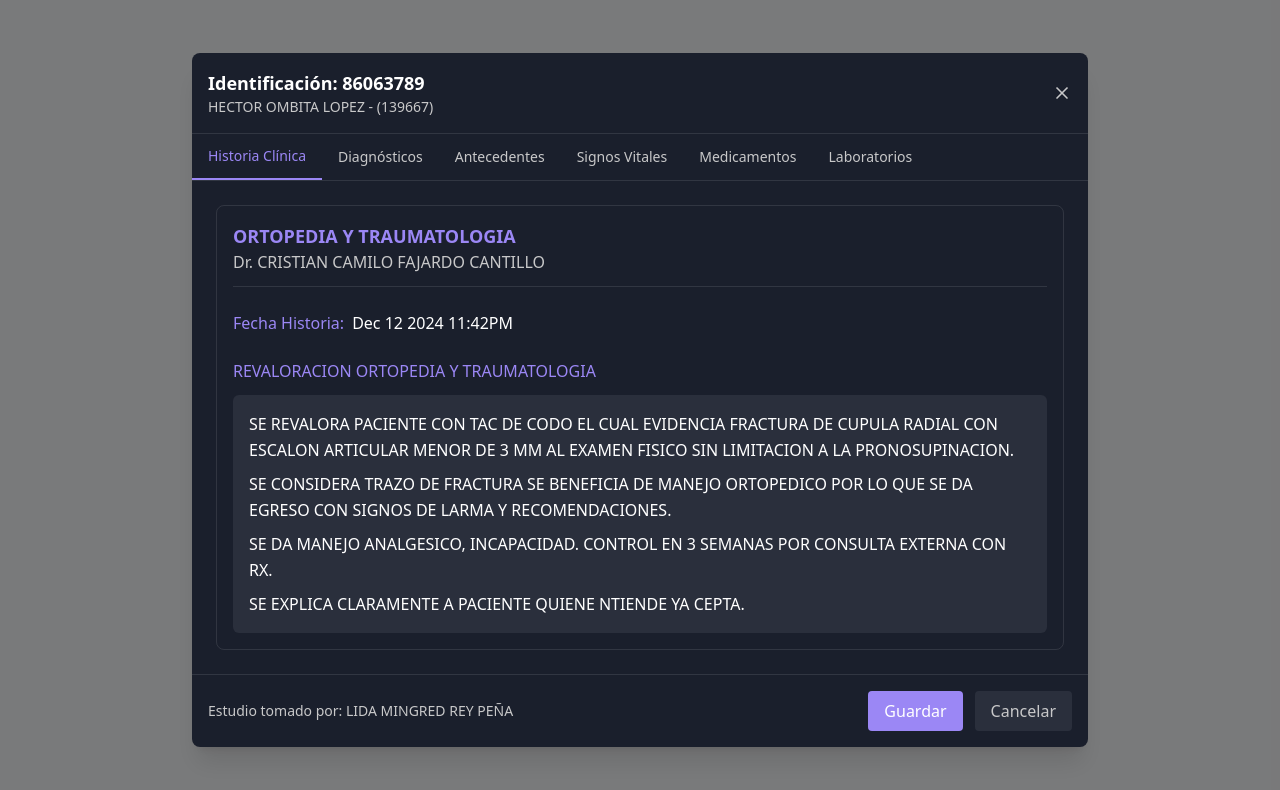
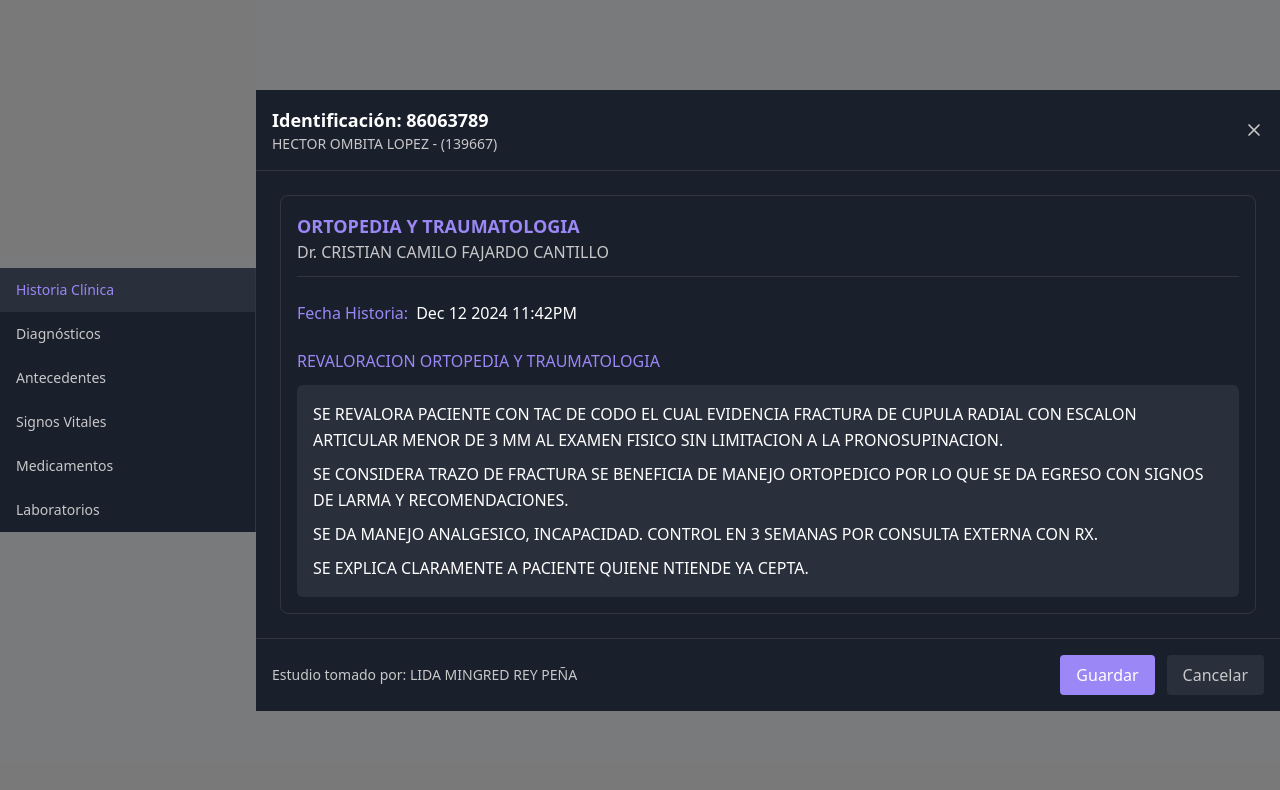
Before and after one commit to JuanLozada97/info-harmony-widget, a React (Vite) app: page / in a window 1280 px wide. Both pictures are taken after a click on the button "Open Medical Record". Shown: the top 790 px of the page. Built offline with nearby package versions, Linux system fonts and the light colour scheme.

Commit message:
Make modal adjustable
Implement functionality to allow the modal to be adjustable in size.
[skip gpt_engineer]

```diff
--- a/src/components/MedicalModal.tsx
+++ b/src/components/MedicalModal.tsx
@@ -3,6 +3,10 @@ import { useState } from "react";
 import VitalsDisplay from "./vitals/VitalsDisplay";
 import MedicationsDisplay from "./medications/MedicationsDisplay";
 import LabsDisplay from "./labs/LabsDisplay";
+import HistoriaClinica from "./medical/HistoriaClinica";
+import Diagnosticos from "./medical/Diagnosticos";
+import Antecedentes from "./medical/Antecedentes";
+import { ResizablePanel, ResizablePanelGroup } from "./ui/resizable";
 
 interface MedicalModalProps {
   patientId: string;
@@ -14,125 +18,43 @@ const MedicalModal = ({ patientId, patientName, onClose }: MedicalModalProps) =>
   const [activeSection, setActiveSection] = useState("historia");
 
   const sections = [
-    { id: "historia", name: "Historia Clínica" },
-    { id: "diagnosticos", name: "Diagnósticos" },
-    { id: "antecedentes", name: "Antecedentes" },
-    { id: "signos", name: "Signos Vitales" },
-    { id: "medicamentos", name: "Medicamentos" },
-    { id: "laboratorios", name: "Laboratorios" },
+    { id: "historia", name: "Historia Clínica", component: HistoriaClinica },
+    { id: "diagnosticos", name: "Diagnósticos", component: Diagnosticos },
+    { id: "antecedentes", name: "Antecedentes", component: Antecedentes },
+    { id: "signos", name: "Signos Vitales", component: VitalsDisplay },
+    { id: "medicamentos", name: "Medicamentos", component: MedicationsDisplay },
+    { id: "laboratorios", name: "Laboratorios", component: LabsDisplay },
   ];
 
-  const renderAntecedentes = () => {
-    return (
-      <div className="space-y-6">
-        <div className="border border-medical-border rounded-lg p-4">
-          {/* Medical History Header */}
-          <div className="mb-4">
-            <h3 className="text-medical-primary font-semibold text-lg">
-              Antecedentes Medicos
-            </h3>
-            <p className="text-medical-muted text-sm">
-              Dic 12 2024 8:27PM S508 - OTROS TRAUMATISMOS SUPERFICIALES DEL ANTEBRAZO
-            </p>
-          </div>
-
-          {/* Medical History Content */}
-          <div className="space-y-4">
-            <div className="bg-medical-hover rounded-lg p-4">
-              <div className="space-y-2">
-                <p className="text-medical-text">
-                  No se reportan antecedentes médicos relevantes para el diagnóstico actual.
-                </p>
-              </div>
-            </div>
-          </div>
-        </div>
-      </div>
-    );
-  };
-
-  const renderDiagnosticos = () => {
-    return (
-      <div className="space-y-6">
-        <div className="border border-medical-border rounded-lg p-4 space-y-4">
-          {/* First Diagnosis */}
-          <div className="bg-medical-hover rounded-lg p-4">
-            <h3 className="text-medical-primary font-semibold text-lg mb-2">
-              S508 - OTROS TRAUMATISMOS SUPERFICIALES DEL ANTEBRAZO
-            </h3>
-            <div className="space-y-2">
-              <div className="flex items-start gap-2">
-                <span className="text-medical-primary font-medium">Observaciones:</span>
-                <p className="text-medical-text flex-1">
-                  Sin observaciones adicionales
-                </p>
-              </div>
-            </div>
-          </div>
-
-          {/* Second Diagnosis */}
-          <div className="bg-medical-hover rounded-lg p-4">
-            <h3 className="text-medical-primary font-semibold text-lg mb-2">
-              S521 - FRACTURA DE LA EPIFISIS SUPERIOR DEL RADIO
-            </h3>
-            <div className="space-y-2">
-              <div className="flex items-start gap-2">
-                <span className="text-medical-primary font-medium">Observaciones:</span>
-                <p className="text-medical-text flex-1">
-                  Sin observaciones adicionales
-                </p>
-              </div>
-            </div>
-          </div>
-        </div>
-      </div>
-    );
-  };
-
-  const renderHistoriaClinica = () => {
-    return (
-      <div className="space-y-6">
-        <div className="border border-medical-border rounded-lg p-4 space-y-4">
-          {/* Specialty and Doctor Section */}
-          <div className="border-b border-medical-border pb-3">
-            <h3 className="text-medical-primary font-semibold text-lg">
-              ORTOPEDIA Y TRAUMATOLOGIA
-            </h3>
-            <p className="text-medical-muted">Dr. CRISTIAN CAMILO FAJARDO CANTILLO</p>
-          </div>
-
-          {/* Date Section */}
-          <div className="flex items-center space-x-2 py-2">
-            <span className="text-medical-primary font-medium">Fecha Historia:</span>
-            <span className="text-medical-text">Dec 12 2024 11:42PM</span>
-          </div>
-
-          {/* Clinical Notes Section */}
-          <div className="space-y-3">
-            <h4 className="text-medical-primary font-medium">REVALORACION ORTOPEDIA Y TRAUMATOLOGIA</h4>
-            <div className="bg-medical-hover rounded-md p-4">
-              <p className="text-medical-text leading-relaxed">
-                SE REVALORA PACIENTE CON TAC DE CODO EL CUAL EVIDENCIA FRACTURA DE CUPULA RADIAL CON ESCALON ARTICULAR MENOR DE 3 MM AL EXAMEN FISICO SIN LIMITACION A LA PRONOSUPINACION.
-              </p>
-              <p className="text-medical-text leading-relaxed mt-2">
-                SE CONSIDERA TRAZO DE FRACTURA SE BENEFICIA DE MANEJO ORTOPEDICO POR LO QUE SE DA EGRESO CON SIGNOS DE LARMA Y RECOMENDACIONES.
-              </p>
-              <p className="text-medical-text leading-relaxed mt-2">
-                SE DA MANEJO ANALGESICO, INCAPACIDAD. CONTROL EN 3 SEMANAS POR CONSULTA EXTERNA CON RX.
-              </p>
-              <p className="text-medical-text leading-relaxed mt-2">
-                SE EXPLICA CLARAMENTE A PACIENTE QUIENE NTIENDE YA CEPTA.
-              </p>
-            </div>
-          </div>
-        </div>
-      </div>
-    );
-  };
+  const ActiveComponent = sections.find(s => s.id === activeSection)?.component || HistoriaClinica;
 
   return (
-    <div className="fixed inset-0 bg-black/50 flex items-center justify-center animate-fade-in">
-      <div className="bg-medical-background w-full max-w-4xl rounded-lg shadow-xl overflow-hidden">
+    <ResizablePanelGroup
+      direction="horizontal"
+      className="fixed inset-0 bg-black/50 flex items-center justify-center animate-fade-in"
+    >
+      <ResizablePanel defaultSize={20} minSize={15} maxSize={30}>
+        <div className="h-full bg-medical-background border-r border-medical-border">
+          <nav className="flex flex-col">
+            {sections.map((section) => (
+              <button
+                key={section.id}
+                onClick={() => setActiveSection(section.id)}
+                className={`px-4 py-3 text-sm font-medium text-left transition-colors ${
+                  activeSection === section.id
+                    ? "text-medical-primary bg-medical-hover"
+                    : "text-medical-muted hover:text-medical-text hover:bg-medical-hover"
+                }`}
+              >
+                {section.name}
+              </button>
+            ))}
+          </nav>
+        </div>
+      </ResizablePanel>
+
+      <ResizablePanel defaultSize={80}>
+        <div className="bg-medical-background h-full flex flex-col">
           {/* Header */}
           <div className="border-b border-medical-border p-4 flex justify-between items-center">
             <div>
@@ -149,44 +71,9 @@ const MedicalModal = ({ patientId, patientName, onClose }: MedicalModalProps) =>
             </button>
           </div>
 
-        {/* Navigation */}
-        <div className="border-b border-medical-border">
-          <nav className="flex overflow-x-auto">
-            {sections.map((section) => (
-              <button
-                key={section.id}
-                onClick={() => setActiveSection(section.id)}
-                className={`px-4 py-3 text-sm font-medium whitespace-nowrap transition-colors ${
-                  activeSection === section.id
-                    ? "text-medical-primary border-b-2 border-medical-primary"
-                    : "text-medical-muted hover:text-medical-text hover:bg-medical-hover"
-                }`}
-              >
-                {section.name}
-              </button>
-            ))}
-          </nav>
-        </div>
-
           {/* Content */}
-        <div className="p-6 max-h-[calc(100vh-200px)] overflow-y-auto">
-          {activeSection === "historia" ? (
-            renderHistoriaClinica()
-          ) : activeSection === "diagnosticos" ? (
-            renderDiagnosticos()
-          ) : activeSection === "antecedentes" ? (
-            renderAntecedentes()
-          ) : activeSection === "signos" ? (
-            <VitalsDisplay />
-          ) : activeSection === "medicamentos" ? (
-            <MedicationsDisplay />
-          ) : activeSection === "laboratorios" ? (
-            <LabsDisplay />
-          ) : (
-            <div className="text-medical-muted">
-              Contenido de {sections.find(s => s.id === activeSection)?.name}
-            </div>
-          )}
+          <div className="flex-1 p-6 overflow-y-auto">
+            <ActiveComponent />
           </div>
 
           {/* Footer */}
@@ -207,7 +94,8 @@ const MedicalModal = ({ patientId, patientName, onClose }: MedicalModalProps) =>
             </div>
           </div>
         </div>
-    </div>
+      </ResizablePanel>
+    </ResizablePanelGroup>
   );
 };
 
--- /dev/null
+++ b/src/components/medical/Antecedentes.tsx
@@ -0,0 +1,32 @@
+import React from "react";
+
+const Antecedentes = () => {
+  return (
+    <div className="space-y-6">
+      <div className="border border-medical-border rounded-lg p-4">
+        {/* Medical History Header */}
+        <div className="mb-4">
+          <h3 className="text-medical-primary font-semibold text-lg">
+            Antecedentes Medicos
+          </h3>
+          <p className="text-medical-muted text-sm">
+            Dic 12 2024 8:27PM S508 - OTROS TRAUMATISMOS SUPERFICIALES DEL ANTEBRAZO
+          </p>
+        </div>
+
+        {/* Medical History Content */}
+        <div className="space-y-4">
+          <div className="bg-medical-hover rounded-lg p-4">
+            <div className="space-y-2">
+              <p className="text-medical-text">
+                No se reportan antecedentes médicos relevantes para el diagnóstico actual.
+              </p>
+            </div>
+          </div>
+        </div>
+      </div>
+    </div>
+  );
+};
+
+export default Antecedentes;
--- /dev/null
+++ b/src/components/medical/Diagnosticos.tsx
@@ -0,0 +1,41 @@
+import React from "react";
+
+const Diagnosticos = () => {
+  return (
+    <div className="space-y-6">
+      <div className="border border-medical-border rounded-lg p-4 space-y-4">
+        {/* First Diagnosis */}
+        <div className="bg-medical-hover rounded-lg p-4">
+          <h3 className="text-medical-primary font-semibold text-lg mb-2">
+            S508 - OTROS TRAUMATISMOS SUPERFICIALES DEL ANTEBRAZO
+          </h3>
+          <div className="space-y-2">
+            <div className="flex items-start gap-2">
+              <span className="text-medical-primary font-medium">Observaciones:</span>
+              <p className="text-medical-text flex-1">
+                Sin observaciones adicionales
+              </p>
+            </div>
+          </div>
+        </div>
+
+        {/* Second Diagnosis */}
+        <div className="bg-medical-hover rounded-lg p-4">
+          <h3 className="text-medical-primary font-semibold text-lg mb-2">
+            S521 - FRACTURA DE LA EPIFISIS SUPERIOR DEL RADIO
+          </h3>
+          <div className="space-y-2">
+            <div className="flex items-start gap-2">
+              <span className="text-medical-primary font-medium">Observaciones:</span>
+              <p className="text-medical-text flex-1">
+                Sin observaciones adicionales
+              </p>
+            </div>
+          </div>
+        </div>
+      </div>
+    </div>
+  );
+};
+
+export default Diagnosticos;
--- /dev/null
+++ b/src/components/medical/HistoriaClinica.tsx
@@ -0,0 +1,44 @@
+import React from "react";
+
+const HistoriaClinica = () => {
+  return (
+    <div className="space-y-6">
+      <div className="border border-medical-border rounded-lg p-4 space-y-4">
+        {/* Specialty and Doctor Section */}
+        <div className="border-b border-medical-border pb-3">
+          <h3 className="text-medical-primary font-semibold text-lg">
+            ORTOPEDIA Y TRAUMATOLOGIA
+          </h3>
+          <p className="text-medical-muted">Dr. CRISTIAN CAMILO FAJARDO CANTILLO</p>
+        </div>
+
+        {/* Date Section */}
+        <div className="flex items-center space-x-2 py-2">
+          <span className="text-medical-primary font-medium">Fecha Historia:</span>
+          <span className="text-medical-text">Dec 12 2024 11:42PM</span>
+        </div>
+
+        {/* Clinical Notes Section */}
+        <div className="space-y-3">
+          <h4 className="text-medical-primary font-medium">REVALORACION ORTOPEDIA Y TRAUMATOLOGIA</h4>
+          <div className="bg-medical-hover rounded-md p-4">
+            <p className="text-medical-text leading-relaxed">
+              SE REVALORA PACIENTE CON TAC DE CODO EL CUAL EVIDENCIA FRACTURA DE CUPULA RADIAL CON ESCALON ARTICULAR MENOR DE 3 MM AL EXAMEN FISICO SIN LIMITACION A LA PRONOSUPINACION.
+            </p>
+            <p className="text-medical-text leading-relaxed mt-2">
+              SE CONSIDERA TRAZO DE FRACTURA SE BENEFICIA DE MANEJO ORTOPEDICO POR LO QUE SE DA EGRESO CON SIGNOS DE LARMA Y RECOMENDACIONES.
+            </p>
+            <p className="text-medical-text leading-relaxed mt-2">
+              SE DA MANEJO ANALGESICO, INCAPACIDAD. CONTROL EN 3 SEMANAS POR CONSULTA EXTERNA CON RX.
+            </p>
+            <p className="text-medical-text leading-relaxed mt-2">
+              SE EXPLICA CLARAMENTE A PACIENTE QUIENE NTIENDE YA CEPTA.
+            </p>
+          </div>
+        </div>
+      </div>
+    </div>
+  );
+};
+
+export default HistoriaClinica;
```
Lines whose indentation alone changed are shown as unchanged.
